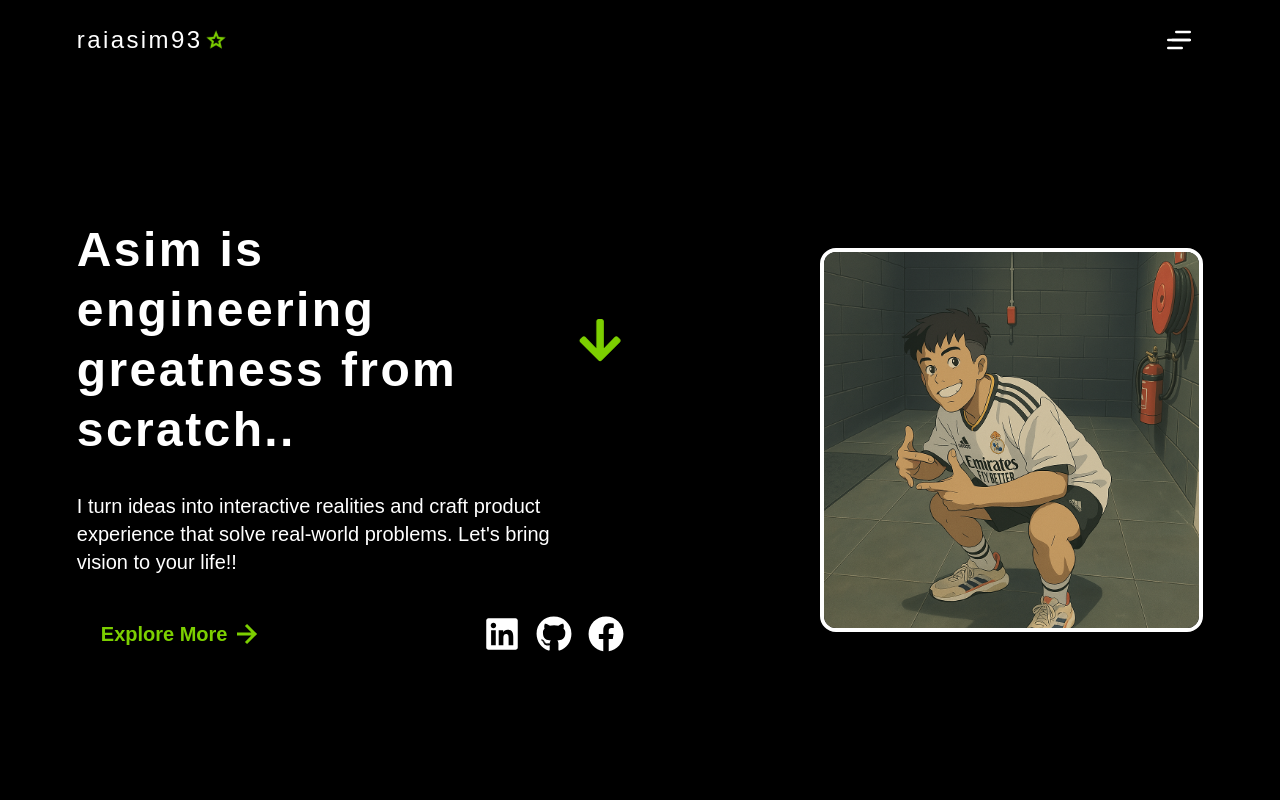
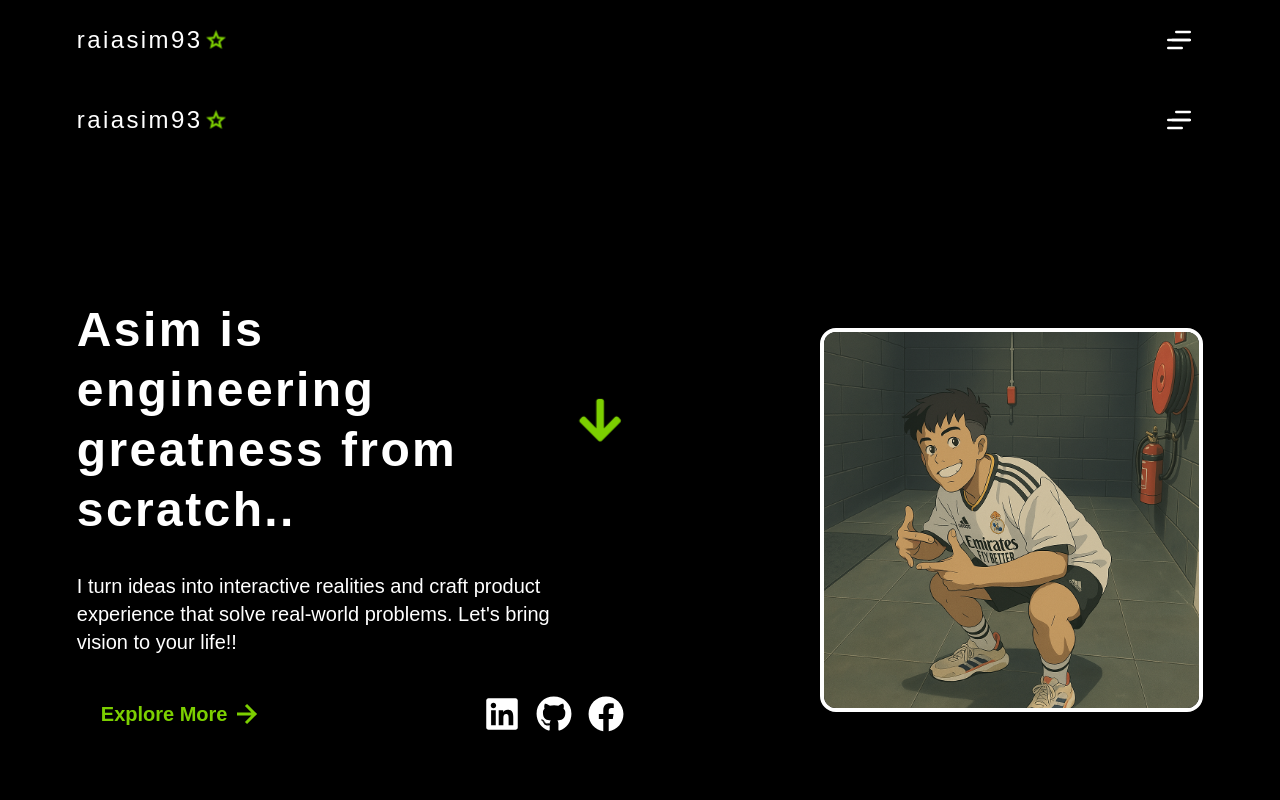
Before and after one commit to raiasim93/my-portfolio, a Next.js app: page / in a window 1280 px wide. Shown: the top 800 px of the page. Built offline with nearby package versions, Linux system fonts and the light colour scheme.

Commit message:
Set up global layout for all pages ie; Navbar and FooterSection

```diff
--- a/src/app/layout.tsx
+++ b/src/app/layout.tsx
@@ -1,6 +1,8 @@
 import type { Metadata } from "next";
 import { Geist, Geist_Mono } from "next/font/google";
 import "./globals.css";
+import Navbar from "@/components/partials/Navbar";
+import FooterSection from "@/components/partials/FooterSection";
 
 const geistSans = Geist({
   variable: "--font-geist-sans",
@@ -19,15 +21,19 @@ export const metadata: Metadata = {
 
 export default function RootLayout({
   children,
-}: Readonly<{
+}: {
   children: React.ReactNode;
-}>) {
+}) {
   return (
     <html lang="en">
       <body
         className={`${geistSans.variable} ${geistMono.variable} antialiased`}
       >
-        {children}
+        <Navbar/>
+        <main>
+         {children}
+        </main>
+        <FooterSection/>
       </body>
     </html>
   );
```
